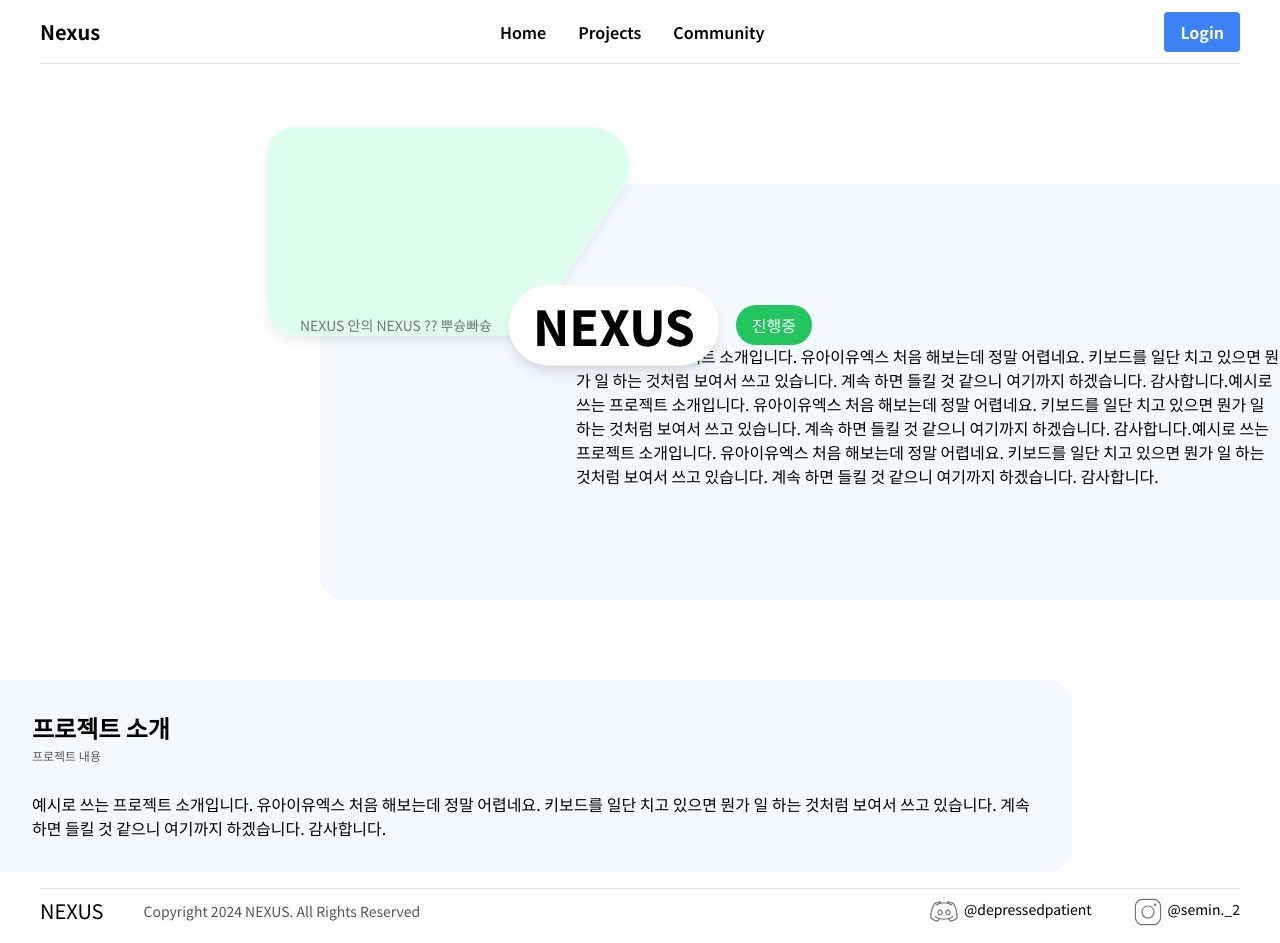
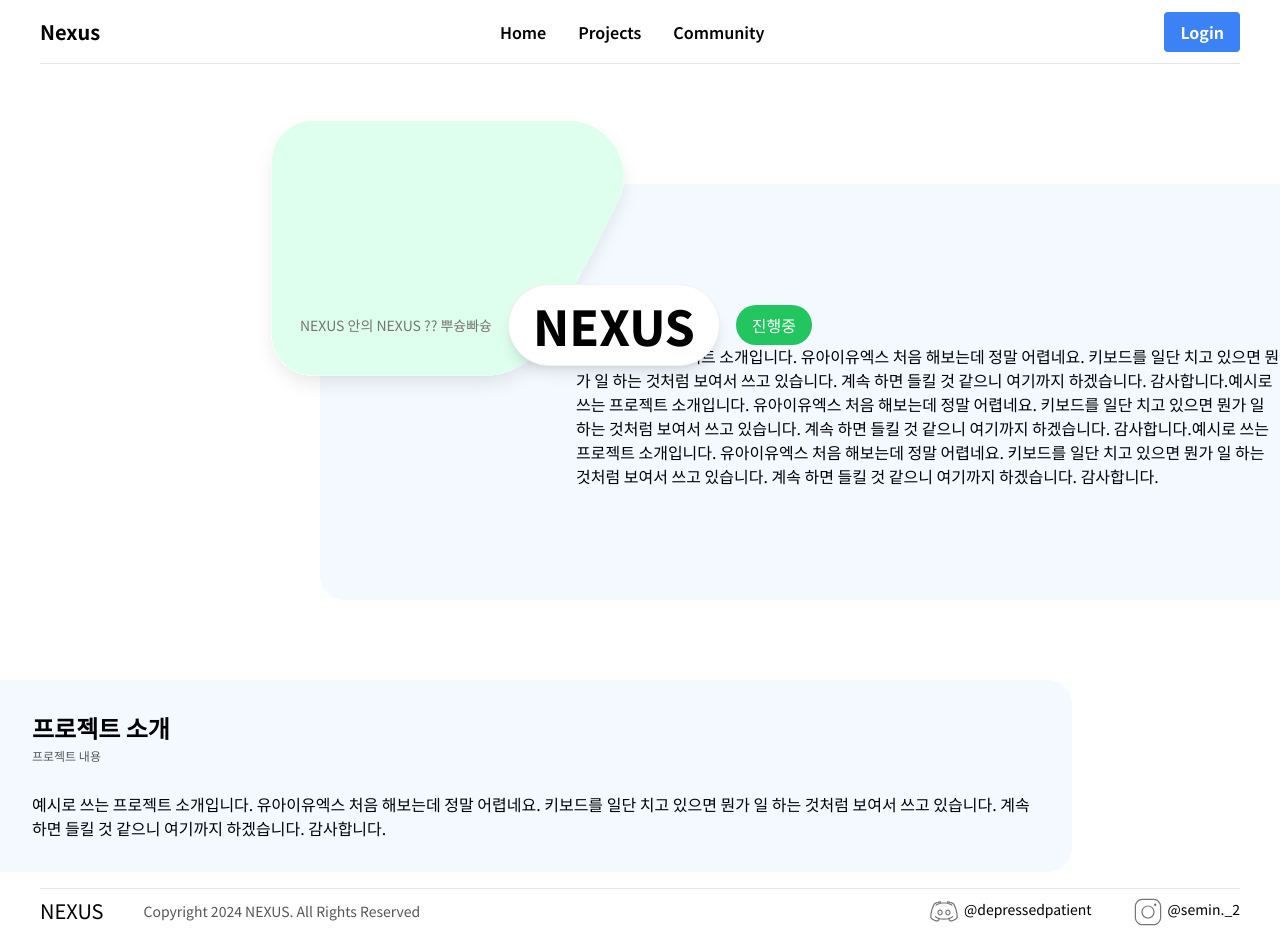
Before and after one commit to wwwcomcomcomcom/nexus-fe, a React (Vite) app: page /project/1 in a window 1280 px wide. Built offline with nearby package versions, Linux system fonts and the light colour scheme.

Commit message:
change from upgrade svg

```diff
--- a/src/component/elements/greenTopBox.tsx
+++ b/src/component/elements/greenTopBox.tsx
@@ -1,26 +1,26 @@
 export default function GreenTopBox(props: React.SVGProps<SVGSVGElement>) {
   return (
     <svg
-      width="700"
-      height="450"
-      viewBox="0 0 1015 606"
+      width="690"
+      height="514"
+      viewBox="0 0 690 514"
       fill="none"
       xmlns="http://www.w3.org/2000/svg"
       {...props}
     >
-      <g filter="url(#filter0_dd_680_634)">
+      <g filter="url(#filter0_dd_744_62)">
         <path
-          d="M745.172 509.168C722.858 542.203 685.596 562 645.732 562L103 562C61.5786 562 28 528.421 28 487V87C28 45.5786 61.5786 12 103 12L886.837 12C965.536 12 1013.39 98.701 971.453 165.293L888.743 296.615L745.172 509.168Z"
+          d="M517.829 407.221C496.842 445.907 456.362 470 412.35 470H103C61.5786 470 27.9999 436.421 27.9999 395V87C27.9999 45.5787 61.5786 12 103 12L560.894 12C635.436 12 683.774 90.6209 650.128 157.137L603.657 249.007L517.829 407.221Z"
           fill="#DEFFEE"
         />
       </g>
       <defs>
         <filter
-          id="filter0_dd_680_634"
+          id="filter0_dd_744_62"
           x="0"
           y="0"
-          width="1015"
-          height="606"
+          width="689.025"
+          height="514"
           filterUnits="userSpaceOnUse"
           color-interpolation-filters="sRGB"
         >
@@ -35,7 +35,7 @@ export default function GreenTopBox(props: React.SVGProps<SVGSVGElement>) {
             radius="4"
             operator="erode"
             in="SourceAlpha"
-            result="effect1_dropShadow_680_634"
+            result="effect1_dropShadow_744_62"
           />
           <feOffset dy="4" />
           <feGaussianBlur stdDeviation="2" />
@@ -47,7 +47,7 @@ export default function GreenTopBox(props: React.SVGProps<SVGSVGElement>) {
           <feBlend
             mode="normal"
             in2="BackgroundImageFix"
-            result="effect1_dropShadow_680_634"
+            result="effect1_dropShadow_744_62"
           />
           <feColorMatrix
             in="SourceAlpha"
@@ -59,7 +59,7 @@ export default function GreenTopBox(props: React.SVGProps<SVGSVGElement>) {
             radius="4"
             operator="erode"
             in="SourceAlpha"
-            result="effect2_dropShadow_680_634"
+            result="effect2_dropShadow_744_62"
           />
           <feOffset dy="16" />
           <feGaussianBlur stdDeviation="16" />
@@ -70,13 +70,13 @@ export default function GreenTopBox(props: React.SVGProps<SVGSVGElement>) {
           />
           <feBlend
             mode="normal"
-            in2="effect1_dropShadow_680_634"
-            result="effect2_dropShadow_680_634"
+            in2="effect1_dropShadow_744_62"
+            result="effect2_dropShadow_744_62"
           />
           <feBlend
             mode="normal"
             in="SourceGraphic"
-            in2="effect2_dropShadow_680_634"
+            in2="effect2_dropShadow_744_62"
             result="shape"
           />
         </filter>
```
